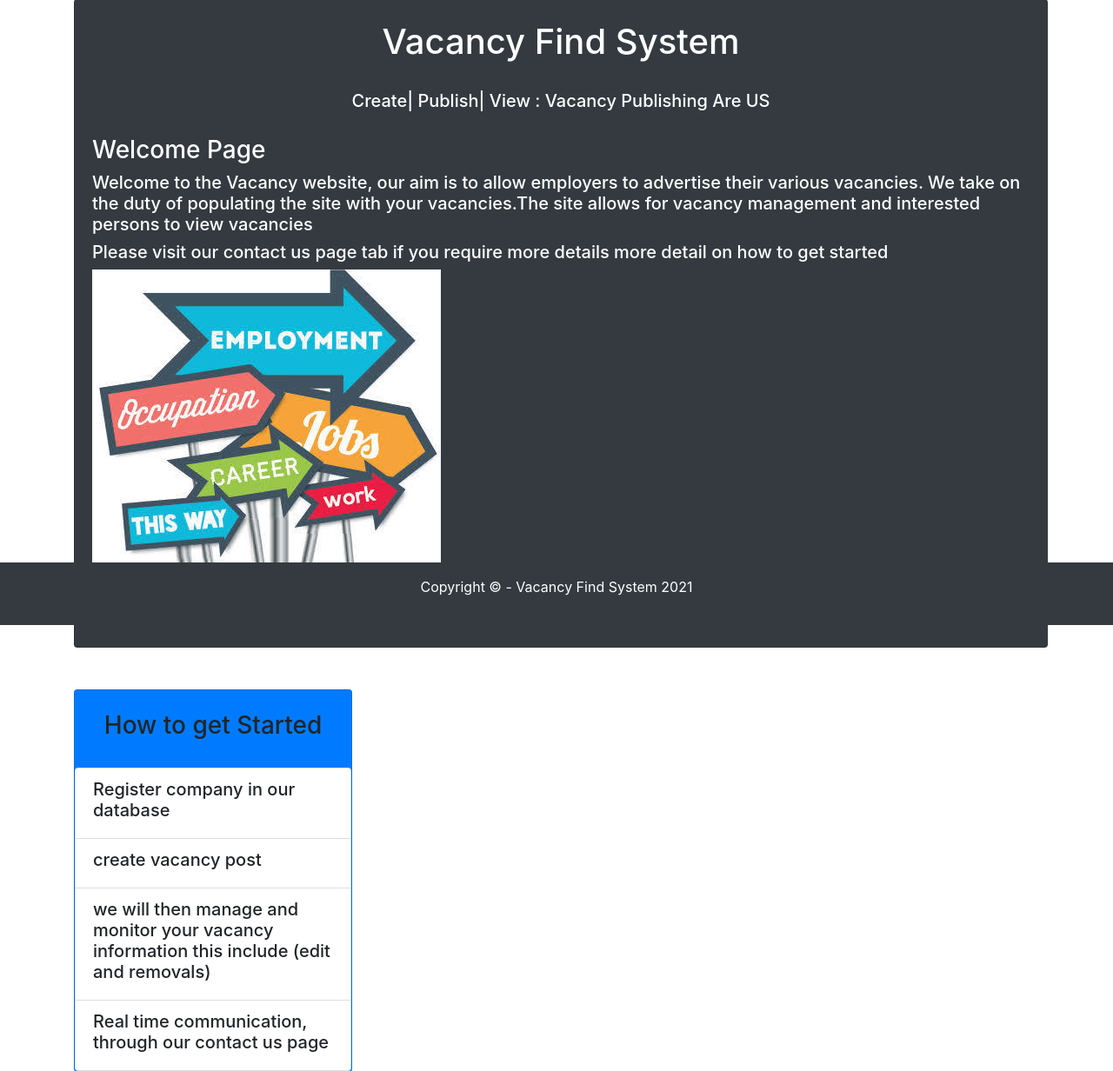
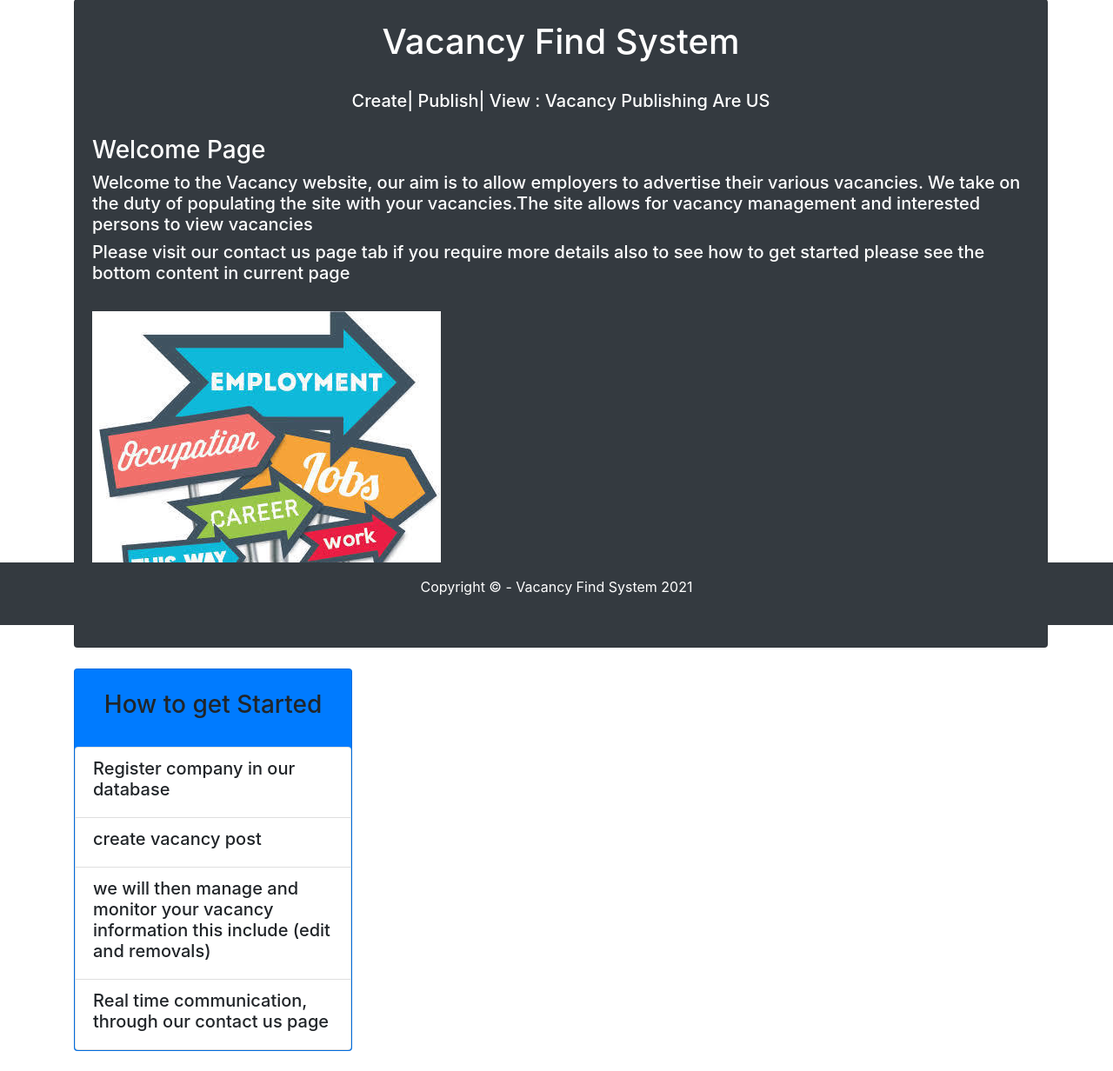
Before and after one commit to adrian3xl/VacancyWebsite, a PHP site: page /index.php in a window 1280 px wide. Shown: the part 81-1313 px from the top of the page at 87% size. After the commit the page ends 1290 px from the top, so only its background shows below. Run offline with PHP 8.4, Linux system fonts and the light colour scheme; the visitor is signed in with stand-in values (Sample User, id 1); data that the repository does not hold is empty; some libraries are stand-ins or nearby versions.

Commit message:
more edits on view
edit index

```diff
--- a/includes/header.php
+++ b/includes/header.php
@@ -49,7 +49,7 @@ include_once 'includes/session.php'?>
   <ul class="dropdown-menu bg-dark ">
     <li>  <a class="nav-item nav-link " href="createvacancy.php">Create vacancy(Admin)</a></li>
     <li><a class="nav-item nav-link" href="viewvacancy.php">Vacancies(Admin)</a></li>
-    <li><a href="#"></a></li>
+    <li> <a class="nav-item nav-link" href="view_employerrecords.php">Employers(Admin)</a></li>
   </ul>
 </div>
 
--- a/index.php
+++ b/index.php
@@ -4,9 +4,6 @@
     require_once 'includes/header.php';
    require_once 'db/conn.php';
 ?>
-
-
-
 
     <form method="post" action="success.php" enctype="multipart/form-data">
     <div class="card card-dark bg-dark text-white"  style="width: 70rem;">
@@ -26,25 +23,20 @@ echo '<h5> Welcome to the Vacancy website, our aim is to allow employers to adve
  We take on the duty of populating the site with your vacancies.The site allows for vacancy management and  interested
   persons to view vacancies </h5>';
 
-  echo '<h5> Please visit our contact us page tab if you require more details more detail on how to get started </h5>';
-
+  echo '<h5> Please visit our contact us page tab if you require more details also to see how to get started please see the bottom content in current page </h5>';
 
 ?>
+
+<br>
+
 
 <img src="img/employment.jpeg" alt="employment">
 
 <br>
 <br>
-<br>
-<br>
-
     </div>
 </div>
-
-
 <br>
-<br>
-
 </form>
 
  <form method="post" action="success.php" enctype="multipart/form-data">
```
